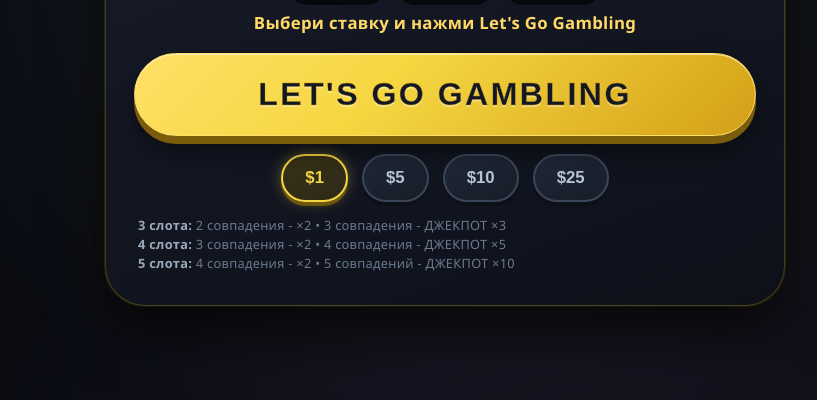
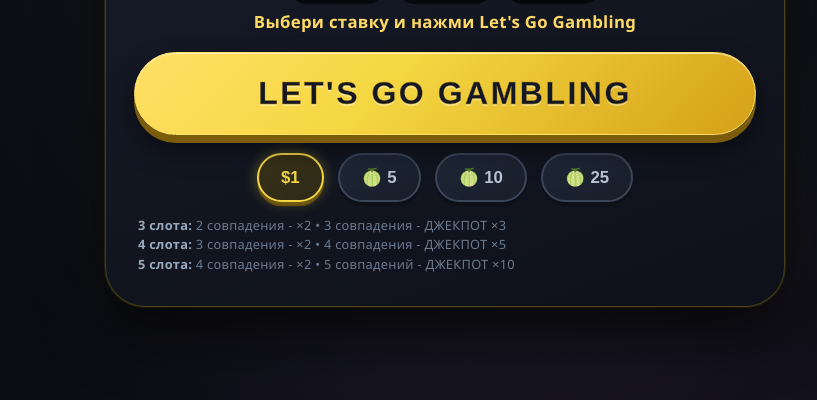
Before and after one commit to Polkovnik-Zezulevic/Koch_butan_Casino, a plain HTML site: page index.html in a window 1280 px wide. Shown: the part 400-800 px from the top of the page, without its empty margins (195-1012 px from the left). Drawn offline with Linux system fonts and the light colour scheme.

Commit message:
Update index.html

```diff
--- a/index.html
+++ b/index.html
@@ -363,7 +363,7 @@
     <div class="header">
       <div class="logo">🎰 КОЧ БУТАН</div>
       <div class="balance-box">
-        <span class="balance-amount" id="balanceDisplay">$100</span>
+        <span class="balance-amount" id="balanceDisplay">🍈 100</span>
         <button class="btn-plus" id="openDepositBtn" aria-label="Пополнить">+</button>
       </div>
     </div>
@@ -382,9 +382,9 @@
 
     <div class="bet-selector" id="betSelector">
       <button class="bet-option active" data-bet="1">$1</button>
-      <button class="bet-option" data-bet="5">$5</button>
-      <button class="bet-option" data-bet="10">$10</button>
-      <button class="bet-option" data-bet="25">$25</button>
+      <button class="bet-option" data-bet="5">🍈 5</button>
+      <button class="bet-option" data-bet="10">🍈 10</button>
+      <button class="bet-option" data-bet="25">🍈 25</button>
     </div>
 
     <div class="footer-hint">
@@ -398,7 +398,7 @@
 
   <div class="modal-overlay" id="depositModal">
     <div class="modal">
-      <h3>💰 Пополнение</h3>
+      <h3>🍈 Пополнение</h3>
       <div class="input-wrapper">
         <input type="number" id="depositInput" placeholder="Сумма" min="1" max="100" value="50">
       </div>
```
